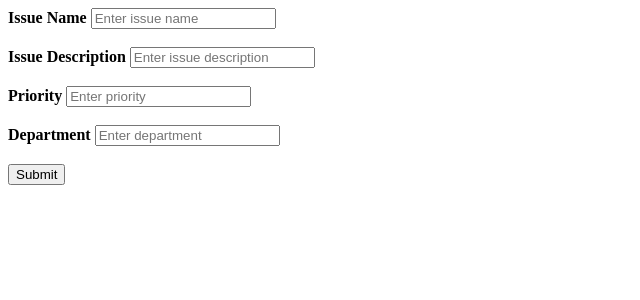
After one commit to wanjikum/issue_tracker, a Flask app: page /signin/raiseissue in a window 1280 px wide. The commit adds this page. Shown: the top 300 px of the page, without its empty margins (0-640 px from the left). Run offline with Flask 2, Linux system fonts and the light colour scheme.

Commit message:
Add a raise issue template

```diff
--- a/app.py
+++ b/app.py
@@ -18,5 +18,11 @@ def sign_up():
     """This function implements sign_up"""
     return render_template("signup.html")
 
+@app.route('/signin/raiseissue')
+def raise_issue():
+    """This function implements """
+    return render_template("raiseissue.html")
+
+
 if __name__ == '__main__':
    app.run(host='0.0.0.0', port=8080)
--- /dev/null
+++ b/templates/raiseissue.html
@@ -0,0 +1,16 @@
+<form>
+<div class="container">
+    <label><b>Issue Name</b></label>
+    <input type="text" placeholder="Enter issue name" name="username" required>
+   <br><br>
+    <label><b>Issue Description</b></label>
+    <input type="password" placeholder="Enter issue description" name="password" required>
+  <br><br>
+    <label><b>Priority</b></label>
+    <input type="text" placeholder="Enter priority" name="email" required>
+   <br><br>
+    <label><b>Department</b></label>
+    <input type="password" placeholder="Enter department" name="department" required>
+  <br><br>
+    <button type="submit">Submit</button>
+ </div>
```
Also changed, not shown: templates/signup.html (+5 -5 lines).
